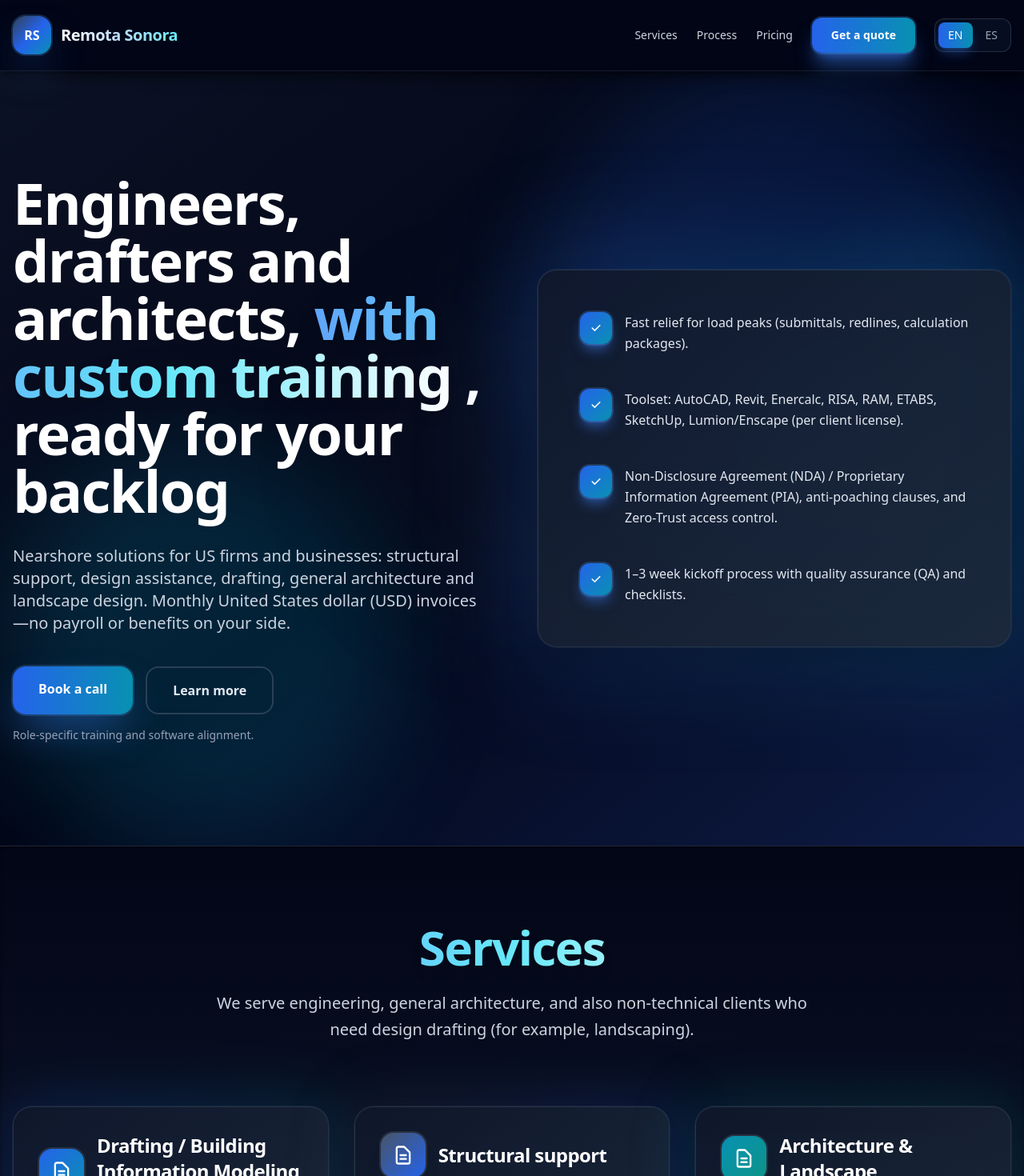
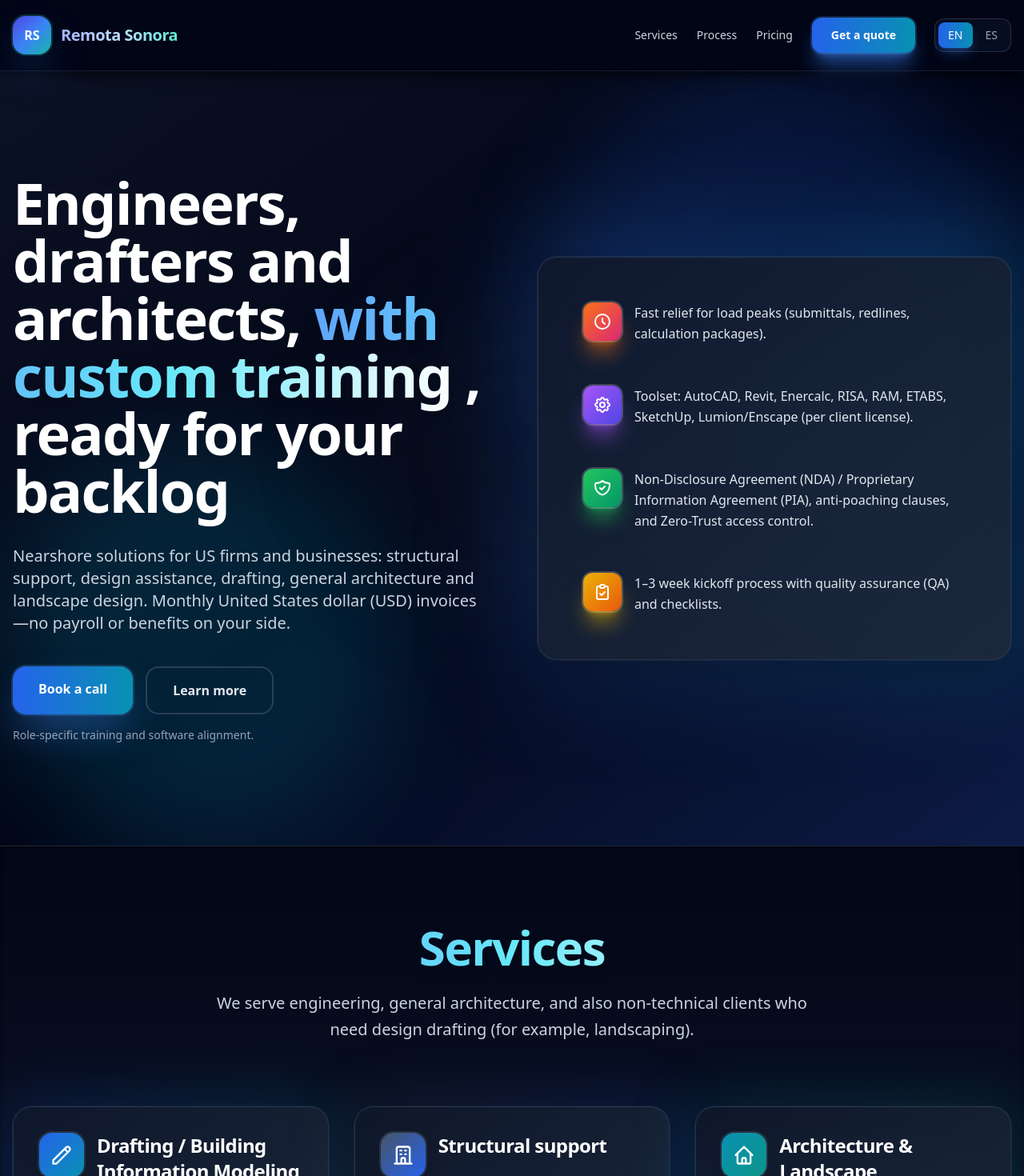
Before and after one commit to josesantosra92-collab/remotasonora, a React (Vite) app: page / in a window 1280 px wide. Shown: the top 1470 px of the page at 80% size. Built offline with nearby package versions, Linux system fonts and the light colour scheme.

Commit message:
Refactor header and bullet list styles with icons

```diff
--- a/src/App.jsx
+++ b/src/App.jsx
@@ -76,10 +76,10 @@ export default function Home() {
       <header className="sticky top-0 z-40 backdrop-blur-2xl bg-slate-950/90 border-b border-slate-700/40 shadow-lg shadow-black/50">
         <div className="max-w-7xl mx-auto px-4 py-5 flex items-center justify-between">
           <div className="flex items-center gap-3">
-            <div className="h-12 w-12 rounded-2xl bg-gradient-to-br from-slate-700 via-blue-600 to-cyan-600 flex items-center justify-center font-black text-white shadow-2xl shadow-blue-500/60 ring-2 ring-blue-400/20">
+            <div className="h-12 w-12 rounded-2xl bg-gradient-to-br from-indigo-600 via-blue-500 to-teal-500 flex items-center justify-center font-black text-white shadow-2xl shadow-blue-500/60 ring-2 ring-teal-400/20">
               RS
             </div>
-            <div className="font-black text-xl bg-gradient-to-r from-white via-blue-200 to-cyan-300 bg-clip-text text-transparent tracking-tight">
+            <div className="font-black text-xl bg-gradient-to-r from-indigo-300 via-blue-200 to-teal-300 bg-clip-text text-transparent tracking-tight">
               Remota Sonora
             </div>
           </div>
@@ -153,16 +153,43 @@ export default function Home() {
               <div className="absolute -inset-6 bg-gradient-to-r from-blue-500/20 to-cyan-500/20 rounded-3xl blur-3xl"></div>
               <div className="relative p-10 bg-gradient-to-br from-slate-900/90 to-slate-800/90 backdrop-blur-2xl border border-slate-700/60 rounded-3xl shadow-2xl ring-1 ring-white/5">
                 <ul className="grid gap-5">
-                  {t.hero.bullets.map((b, i) => (
-                    <li key={i} className="flex items-start gap-4 p-3 rounded-xl">
-                      <span className="h-10 w-10 rounded-xl bg-gradient-to-br from-blue-600 to-cyan-600 flex items-center justify-center flex-shrink-0 shadow-lg shadow-blue-500/50 ring-2 ring-blue-400/20">
-                        <svg className="w-4 h-4 text-white" fill="currentColor" viewBox="0 0 20 20">
-                          <path fillRule="evenodd" d="M16.707 5.293a1 1 0 010 1.414l-8 8a1 1 0 01-1.414 0l-4-4a1 1 0 011.414-1.414L8 12.586l7.293-7.293a1 1 0 011.414 0z" clipRule="evenodd" />
-                        </svg>
-                      </span>
-                      <span className="text-slate-200 leading-relaxed font-light">{b}</span>
-                    </li>
-                  ))}
+                  {t.hero.bullets.map((b, i) => {
+                    const bulletIcons = [
+                      <svg className="w-6 h-6 text-white" fill="none" stroke="currentColor" viewBox="0 0 24 24">
+                        <path strokeLinecap="round" strokeLinejoin="round" strokeWidth={2} d="M12 8v4l3 3m6-3a9 9 0 11-18 0 9 9 0 0118 0z" />
+                      </svg>,
+                      <svg className="w-6 h-6 text-white" fill="none" stroke="currentColor" viewBox="0 0 24 24">
+                        <path strokeLinecap="round" strokeLinejoin="round" strokeWidth={2} d="M10.325 4.317c.426-1.756 2.924-1.756 3.35 0a1.724 1.724 0 002.573 1.066c1.543-.94 3.31.826 2.37 2.37a1.724 1.724 0 001.065 2.572c1.756.426 1.756 2.924 0 3.35a1.724 1.724 0 00-1.066 2.573c.94 1.543-.826 3.31-2.37 2.37a1.724 1.724 0 00-2.572 1.065c-.426 1.756-2.924 1.756-3.35 0a1.724 1.724 0 00-2.573-1.066c-1.543.94-3.31-.826-2.37-2.37a1.724 1.724 0 00-1.065-2.572c-1.756-.426-1.756-2.924 0-3.35a1.724 1.724 0 001.066-2.573c-.94-1.543.826-3.31 2.37-2.37.996.608 2.296.07 2.572-1.065z" />
+                        <path strokeLinecap="round" strokeLinejoin="round" strokeWidth={2} d="M15 12a3 3 0 11-6 0 3 3 0 016 0z" />
+                      </svg>,
+                      <svg className="w-6 h-6 text-white" fill="none" stroke="currentColor" viewBox="0 0 24 24">
+                        <path strokeLinecap="round" strokeLinejoin="round" strokeWidth={2} d="M9 12l2 2 4-4m5.618-4.016A11.955 11.955 0 0112 2.944a11.955 11.955 0 01-8.618 3.04A12.02 12.02 0 003 9c0 5.591 3.824 10.29 9 11.622 5.176-1.332 9-6.03 9-11.622 0-1.042-.133-2.052-.382-3.016z" />
+                      </svg>,
+                      <svg className="w-6 h-6 text-white" fill="none" stroke="currentColor" viewBox="0 0 24 24">
+                        <path strokeLinecap="round" strokeLinejoin="round" strokeWidth={2} d="M9 5H7a2 2 0 00-2 2v12a2 2 0 002 2h10a2 2 0 002-2V7a2 2 0 00-2-2h-2M9 5a2 2 0 002 2h2a2 2 0 002-2M9 5a2 2 0 012-2h2a2 2 0 012 2m-6 9l2 2 4-4" />
+                      </svg>
+                    ];
+                    const gradients = [
+                      "from-orange-500 to-pink-600",
+                      "from-purple-500 to-indigo-600",
+                      "from-green-500 to-emerald-600",
+                      "from-yellow-500 to-orange-600"
+                    ];
+                    const shadows = [
+                      "shadow-orange-500/50",
+                      "shadow-purple-500/50",
+                      "shadow-green-500/50",
+                      "shadow-yellow-500/50"
+                    ];
+                    return (
+                      <li key={i} className="flex items-start gap-4 p-4 rounded-xl hover:bg-slate-800/30 transition-all">
+                        <span className={`h-12 w-12 rounded-xl bg-gradient-to-br ${gradients[i]} flex items-center justify-center flex-shrink-0 shadow-xl ${shadows[i]} ring-2 ring-white/20 hover:scale-110 transition-transform`}>
+                          {bulletIcons[i]}
+                        </span>
+                        <span className="text-slate-200 leading-relaxed font-light">{b}</span>
+                      </li>
+                    );
+                  })}
                 </ul>
               </div>
             </div>
@@ -185,8 +212,19 @@ export default function Home() {
                   "from-slate-600 to-blue-600",
                   "from-cyan-600 to-teal-600"
                 ];
+                const icons = [
+                  <svg className="w-7 h-7 text-white" fill="none" stroke="currentColor" viewBox="0 0 24 24">
+                    <path strokeLinecap="round" strokeLinejoin="round" strokeWidth={2} d="M15.232 5.232l3.536 3.536m-2.036-5.036a2.5 2.5 0 113.536 3.536L6.5 21.036H3v-3.572L16.732 3.732z" />
+                  </svg>,
+                  <svg className="w-7 h-7 text-white" fill="none" stroke="currentColor" viewBox="0 0 24 24">
+                    <path strokeLinecap="round" strokeLinejoin="round" strokeWidth={2} d="M19 21V5a2 2 0 00-2-2H7a2 2 0 00-2 2v16m14 0h2m-2 0h-5m-9 0H3m2 0h5M9 7h1m-1 4h1m4-4h1m-1 4h1m-5 10v-5a1 1 0 011-1h2a1 1 0 011 1v5m-4 0h4" />
+                  </svg>,
+                  <svg className="w-7 h-7 text-white" fill="none" stroke="currentColor" viewBox="0 0 24 24">
+                    <path strokeLinecap="round" strokeLinejoin="round" strokeWidth={2} d="M3 12l2-2m0 0l7-7 7 7M5 10v10a1 1 0 001 1h3m10-11l2 2m-2-2v10a1 1 0 01-1 1h-3m-6 0a1 1 0 001-1v-4a1 1 0 011-1h2a1 1 0 011 1v4a1 1 0 001 1m-6 0h6" />
+                  </svg>
+                ];
                 return (
-                  <ServiceCard key={i} title={c.title} gradient={gradients[i]}>
+                  <ServiceCard key={i} title={c.title} gradient={gradients[i]} icon={icons[i]}>
                     <ul className="space-y-3 text-slate-300">
                       {c.items.map((it, j) => (
                         <li key={j} className="flex items-start gap-3">
@@ -411,17 +449,16 @@ function LanguageSwitcher({ lang, setLang }) {
 const ServiceCard = memo(function ServiceCard({
   title,
   children,
-  gradient
+  gradient,
+  icon
 }) {
   return (
     <div className="relative">
       <div className={`absolute -inset-2 bg-gradient-to-r ${gradient} opacity-20 rounded-3xl blur-2xl`}></div>
       <div className="relative bg-gradient-to-br from-slate-900/95 to-slate-800/95 backdrop-blur-2xl border border-slate-700/60 rounded-3xl p-8 h-full shadow-xl ring-1 ring-white/5">
-        <div className="flex items-center gap-4 mb-6">
+        <div className="flex items-start gap-4 mb-6">
           <div className={`h-14 w-14 rounded-2xl bg-gradient-to-br ${gradient} flex items-center justify-center shadow-xl ring-2 ring-white/10 flex-shrink-0`}>
-            <svg className="w-7 h-7 text-white" fill="none" stroke="currentColor" viewBox="0 0 24 24">
-              <path strokeLinecap="round" strokeLinejoin="round" strokeWidth={2} d="M9 12h6m-6 4h6m2 5H7a2 2 0 01-2-2V5a2 2 0 012-2h5.586a1 1 0 01.707.293l5.414 5.414a1 1 0 01.293.707V19a2 2 0 01-2 2z" />
-            </svg>
+            {icon}
           </div>
           <h3 className="font-black text-2xl text-white tracking-tight">{title}</h3>
         </div>
```
